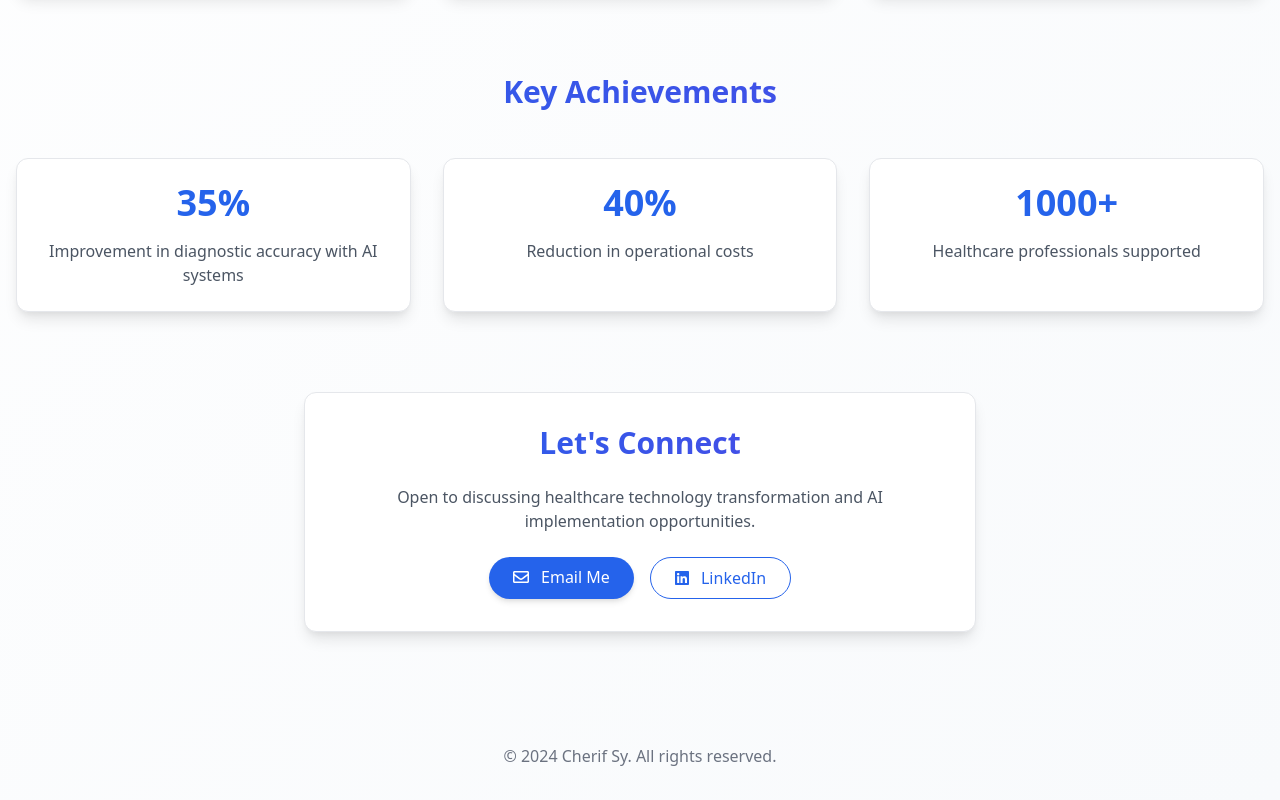
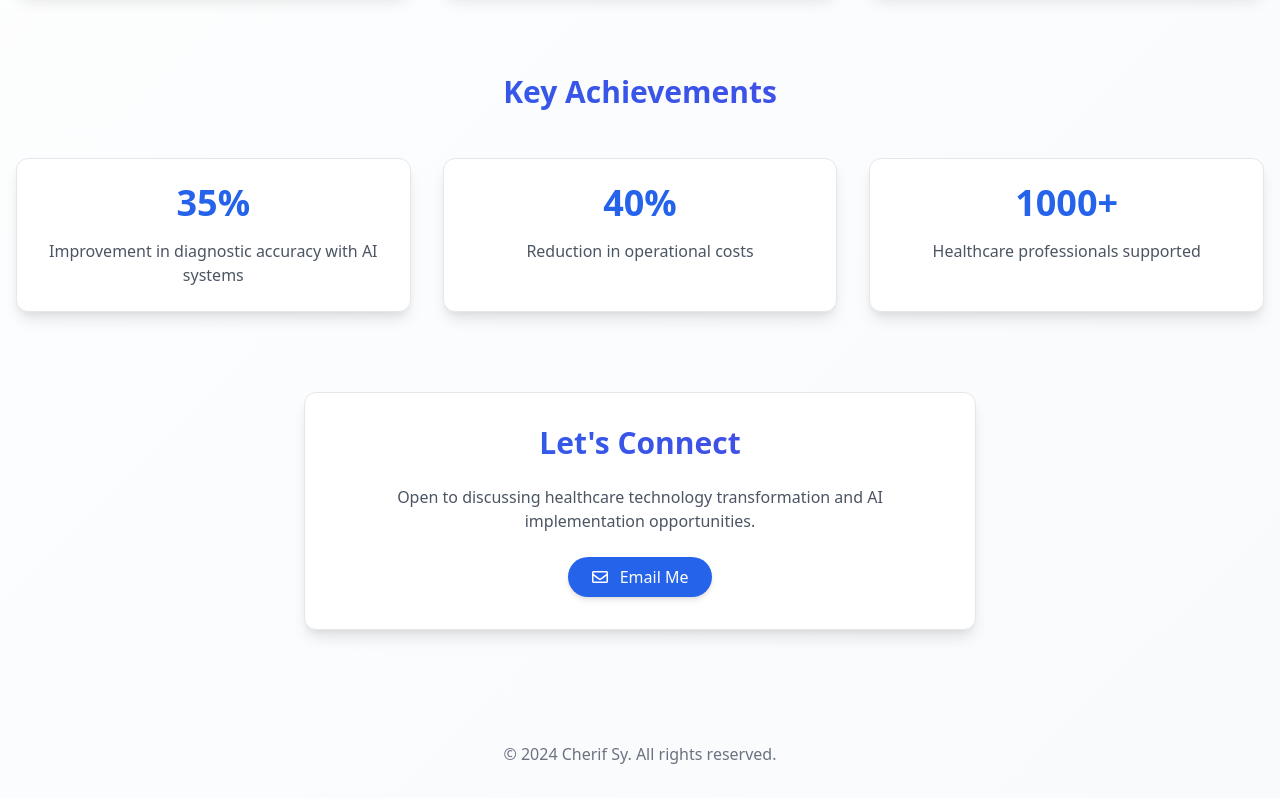
Before and after one commit to rifcheesy/cherifsy.github.io, a plain HTML site: page index.html in a window 1280 px wide. Shown: the part 886-1686 px from the top of the page. Drawn offline with nearby package versions, Linux system fonts and the light colour scheme.

Commit message:
Update index.html

```diff
--- a/index.html
+++ b/index.html
@@ -165,11 +165,7 @@
                         <i class="far fa-envelope mr-2"></i>
                         Email Me
                     </a>
-                    <a href="#"
-                       class="border border-blue-600 text-blue-600 px-6 py-2 rounded-full hover:bg-blue-50 transition-all">
-                        <i class="fab fa-linkedin mr-2"></i>
-                        LinkedIn
-                    </a>
+
                 </div>
             </div>
         </section>
```
